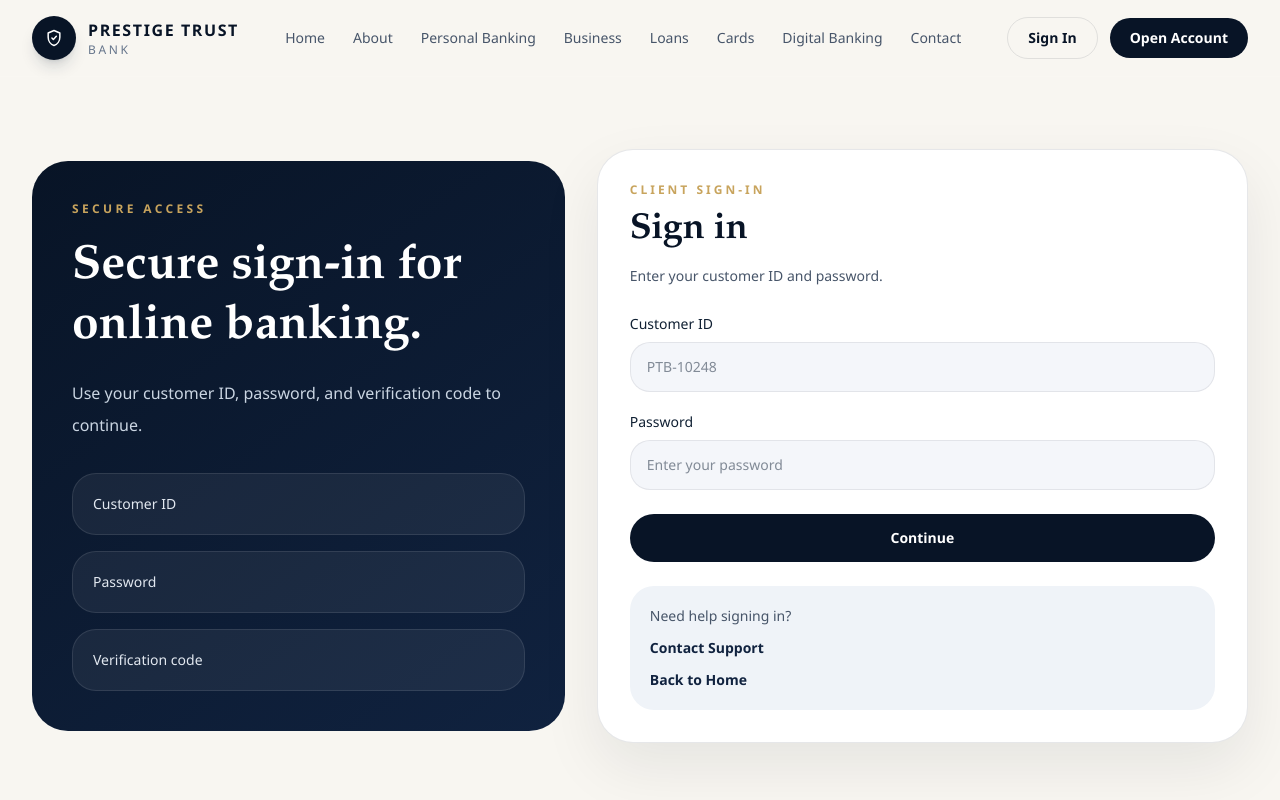
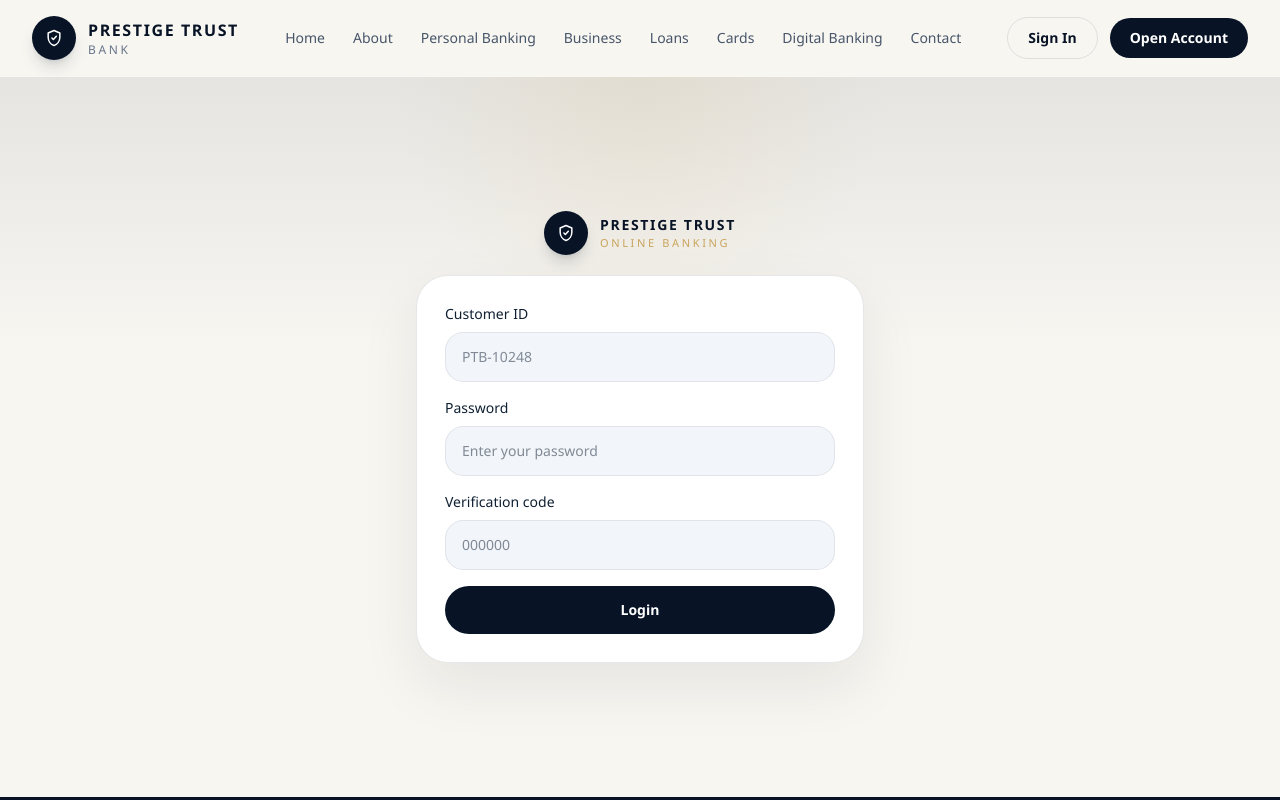
Before and after one commit to Fame233112eimmoa/prestigetrustbank, a Next.js app: page /login in a window 1280 px wide. Shown: the top 800 px of the page. Built offline with nearby package versions, Linux system fonts and the light colour scheme.

Commit message:
Updated banking website UI

```diff
--- a/app/(site)/login/page.tsx
+++ b/app/(site)/login/page.tsx
@@ -1,45 +1,145 @@
-import type { Metadata } from "next";
+"use client";
 
-import { LoginForm } from "@/forms/login-form";
+import Link from "next/link";
+import { useRouter } from "next/navigation";
+import { useState, useTransition, type FormEvent } from "react";
 
-export const metadata: Metadata = {
-  title: "Login",
-  description:
-    "Sign in to Prestige Trust Bank online banking.",
+import { ShieldIcon } from "@/components/icons";
+
+type LoginValues = {
+  customerId: string;
+  password: string;
+  verificationCode: string;
 };
 
 export default function LoginPage() {
+  const router = useRouter();
+  const [values, setValues] = useState<LoginValues>({
+    customerId: "",
+    password: "",
+    verificationCode: "",
+  });
+  const [error, setError] = useState("");
+  const [isPending, startTransition] = useTransition();
+
+  function handleSubmit(event: FormEvent<HTMLFormElement>) {
+    event.preventDefault();
+    setError("");
+
+    if (
+      !values.customerId.trim() ||
+      !values.password.trim() ||
+      !values.verificationCode.trim()
+    ) {
+      setError("Enter your customer ID, password, and verification code.");
+      return;
+    }
+
+    if (values.password.trim().length < 6) {
+      setError("Use at least 6 characters for your password.");
+      return;
+    }
+
+    if (!/^\d{6}$/.test(values.verificationCode.trim())) {
+      setError("Enter a valid 6-digit verification code.");
+      return;
+    }
+
+    startTransition(() => {
+      router.push("/dashboard");
+    });
+  }
+
   return (
-    <section className="section-spacing">
-      <div className="container-shell grid gap-8 lg:grid-cols-[0.9fr_1.1fr] lg:items-center">
-        <div className="rounded-[2.25rem] bg-[linear-gradient(145deg,#081426,#10223f)] p-8 text-white sm:p-10">
-          <p className="text-xs font-semibold uppercase tracking-[0.28em] text-[var(--color-gold)]">
-            Secure Access
-          </p>
-          <h1 className="mt-5 font-display text-5xl font-semibold leading-tight">
-            Secure sign-in for online banking.
-          </h1>
-          <p className="mt-5 text-base leading-8 text-slate-300">
-            Use your customer ID, password, and verification code to continue.
-          </p>
+    <section className="relative flex min-h-[calc(100vh-5rem)] items-center justify-center overflow-hidden px-4 py-8 sm:px-6">
+      <div className="absolute inset-0 bg-[radial-gradient(circle_at_top,rgba(200,164,93,0.12),transparent_26%),linear-gradient(180deg,rgba(8,20,38,0.08),transparent_38%)]" />
 
-          <div className="mt-8 grid gap-4">
-            {[
-              "Customer ID",
-              "Password",
-              "Verification code",
-            ].map((item) => (
-              <article
-                key={item}
-                className="rounded-[1.5rem] border border-white/10 bg-white/6 px-5 py-4 text-sm leading-7 text-slate-200"
-              >
-                {item}
-              </article>
-            ))}
+      <div className="relative mx-auto flex w-full max-w-md flex-col items-center">
+        <Link href="/" className="mb-5 flex items-center gap-3">
+          <div className="flex h-11 w-11 items-center justify-center rounded-full bg-[var(--color-navy-950)] text-white shadow-lg shadow-slate-950/15">
+            <ShieldIcon className="h-5 w-5" />
           </div>
+          <div>
+            <p className="text-sm font-semibold uppercase tracking-[0.12em] text-[var(--color-navy-950)]">
+              Prestige Trust
+            </p>
+            <p className="text-[11px] uppercase tracking-[0.24em] text-[var(--color-gold)]">
+              Online Banking
+            </p>
+          </div>
+        </Link>
+
+        <div className="panel w-full rounded-[2rem] p-6 shadow-[0_24px_60px_rgba(8,20,38,0.12)] sm:p-7">
+          <h1 className="sr-only">Sign in to Prestige Trust Bank</h1>
+
+          <form onSubmit={handleSubmit} className="space-y-4">
+            <label className="block text-sm font-medium text-[var(--color-slate-950)]">
+              Customer ID
+              <input
+                value={values.customerId}
+                onChange={(event) =>
+                  setValues((current) => ({
+                    ...current,
+                    customerId: event.target.value,
+                  }))
+                }
+                className="mt-2 w-full rounded-[1.15rem] border border-[rgba(15,23,42,0.08)] bg-[var(--color-surface-soft)]/80 px-4 py-3.5 outline-none focus:border-[var(--color-gold)] focus:bg-white"
+                placeholder="PTB-10248"
+                autoComplete="username"
+              />
+            </label>
+
+            <label className="block text-sm font-medium text-[var(--color-slate-950)]">
+              Password
+              <input
+                value={values.password}
+                onChange={(event) =>
+                  setValues((current) => ({
+                    ...current,
+                    password: event.target.value,
+                  }))
+                }
+                type="password"
+                className="mt-2 w-full rounded-[1.15rem] border border-[rgba(15,23,42,0.08)] bg-[var(--color-surface-soft)]/80 px-4 py-3.5 outline-none focus:border-[var(--color-gold)] focus:bg-white"
+                placeholder="Enter your password"
+                autoComplete="current-password"
+              />
+            </label>
+
+            <label className="block text-sm font-medium text-[var(--color-slate-950)]">
+              Verification code
+              <input
+                value={values.verificationCode}
+                onChange={(event) =>
+                  setValues((current) => ({
+                    ...current,
+                    verificationCode: event.target.value
+                      .replace(/\D/g, "")
+                      .slice(0, 6),
+                  }))
+                }
+                inputMode="numeric"
+                autoComplete="one-time-code"
+                className="mt-2 w-full rounded-[1.15rem] border border-[rgba(15,23,42,0.08)] bg-[var(--color-surface-soft)]/80 px-4 py-3.5 outline-none focus:border-[var(--color-gold)] focus:bg-white"
+                placeholder="000000"
+              />
+            </label>
+
+            {error ? (
+              <p className="rounded-[1.15rem] border border-rose-200 bg-rose-50 px-4 py-3 text-sm text-[var(--color-danger)]">
+                {error}
+              </p>
+            ) : null}
+
+            <button
+              type="submit"
+              disabled={isPending}
+              className="inline-flex w-full items-center justify-center rounded-full bg-[var(--color-navy-950)] px-6 py-3.5 text-sm font-semibold text-white hover:-translate-y-0.5 hover:bg-[var(--color-navy-900)]"
+            >
+              {isPending ? "Signing In..." : "Login"}
+            </button>
+          </form>
         </div>
-
-        <LoginForm />
       </div>
     </section>
   );
```
